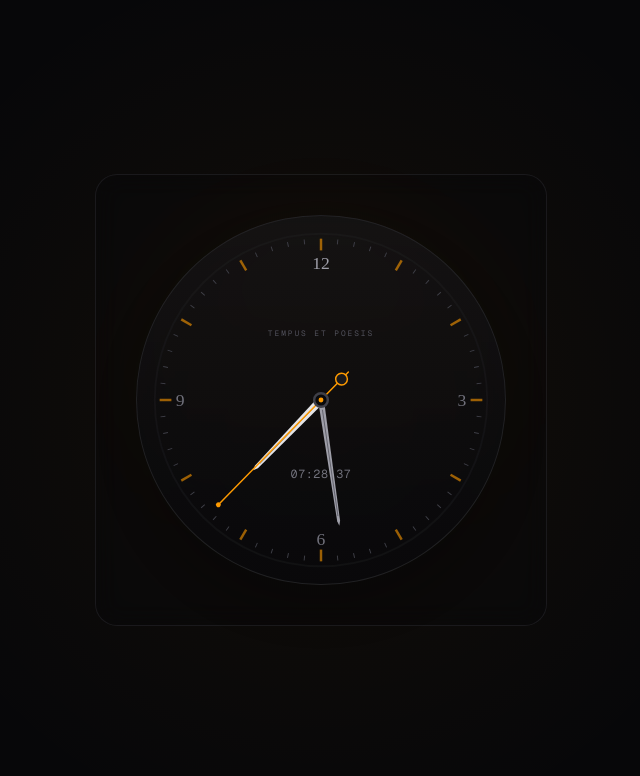
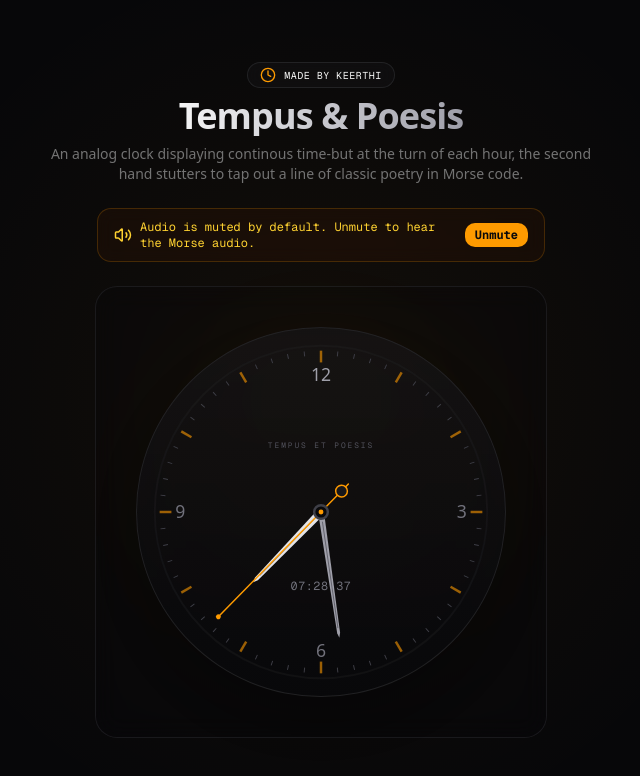
Before and after one commit to keerthi-officials/morse-clock, a Next.js app: page / in a window 1280 px wide. Shown: the top 776 px of the page, without its empty margins (319-959 px from the left). Built offline with nearby package versions, Linux system fonts and the light colour scheme.

Commit message:
added header and vol mute

```diff
--- a/app/page.tsx
+++ b/app/page.tsx
@@ -1,18 +1,62 @@
+"use client";
+
+import { useEffect, useState } from "react";
 import AnalogClock from "@/components/analog-clock";
 import { cn } from "@/lib/utils";
+import { Clock, Volume2 } from "lucide-react";
 import Image from "next/image";
 
 export default function Home() {
+  const isStuttering = false;
+  const [isMuted, setIsMuted] = useState(true);
   return (
     <div className="flex flex-1 flex-col items-center justify-center p-4 md:p-8 relative bg-grid-glow">
       <div className="w-full max-w-4xl flex flex-col items-center gap-6 z-10">
+        <header className="text-center flex flex-col items-center gap-2 max-w-xl">
+          <div className="flex items-center gap-2 border border-zinc-800/80 px-3 py-1 rounded-full bg-zinc-900/40 backdrop-blur-sm">
+            <Clock className="w-4 h-4 text-amber-500" />
+            <span className="font-mono text-[10px] uppercase tracking-wider text-muted">
+              made by keerthi
+            </span>
+          </div>
+
+          <h1 className="text-3xl sm:text-4xl font-extrabold tracking-tight bg-linear-to-r from-zinc-100 to-zinc-400 bg-clip-text text-transparent">
+            Tempus &amp; Poesis
+          </h1>
+
+          <p className="text-xs sm:text-sm text-muted-foreground">
+            An analog clock displaying continous time-but at the turn of each
+            hour, the second hand stutters to tap out a line of classic poetry
+            in Morse code.
+          </p>
+        </header>
+
+        {isMuted && (
+          <div className="w-full max-w-md flex items-center justify-between gap-3 px-4 py-2.5 rounded-xl border border-amber-500/20 bg-amber-950/20 text-amber-300 text-xs font-mono backdrop-blur-sm">
+            <div className="flex items-center gap-2">
+              <Volume2 className="w-6 h-6 text-amber-300" />
+              <span>
+                Audio is muted by default. Unmute to hear the Morse audio.
+              </span>
+            </div>
+            <button
+              className="px-2.5 py-1 rounded-lg bg-amber-500 hover:bg-amber-600 text-zinc-950 font-bold transition-colors"
+              onClick={() => setIsMuted(false)}
+            >
+              Unmute
+            </button>
+          </div>
+        )}
+
         <div
           className={cn(
             "p-6 sm:p-10 rounded-3xl border transition-all duration-700 bg-zinc-950/20 backdrop-blur-md flex items-center justify-center",
-            "border-zinc-800/60",
+            isStuttering
+              ? "border-amber-500/30 shadow-[0_0_30px_rgba(245,158,11,0.05)] shadow-amber-500/5 glow-transmitting"
+              : "border-zinc-800/60",
           )}
         >
-          <AnalogClock isStuttering={false} />
+          <AnalogClock isStuttering={isStuttering} />
         </div>
       </div>
     </div>
--- a/styles/globals.css
+++ b/styles/globals.css
@@ -124,12 +124,10 @@
   body {
     @apply bg-background text-foreground;
   }
-  html {
-    @apply font-sans;
-  }
 }
 
 body {
+  font-family: var(--font-sans), Arial, sans-serif;
   overflow-x: hidden;
 }
 
```
